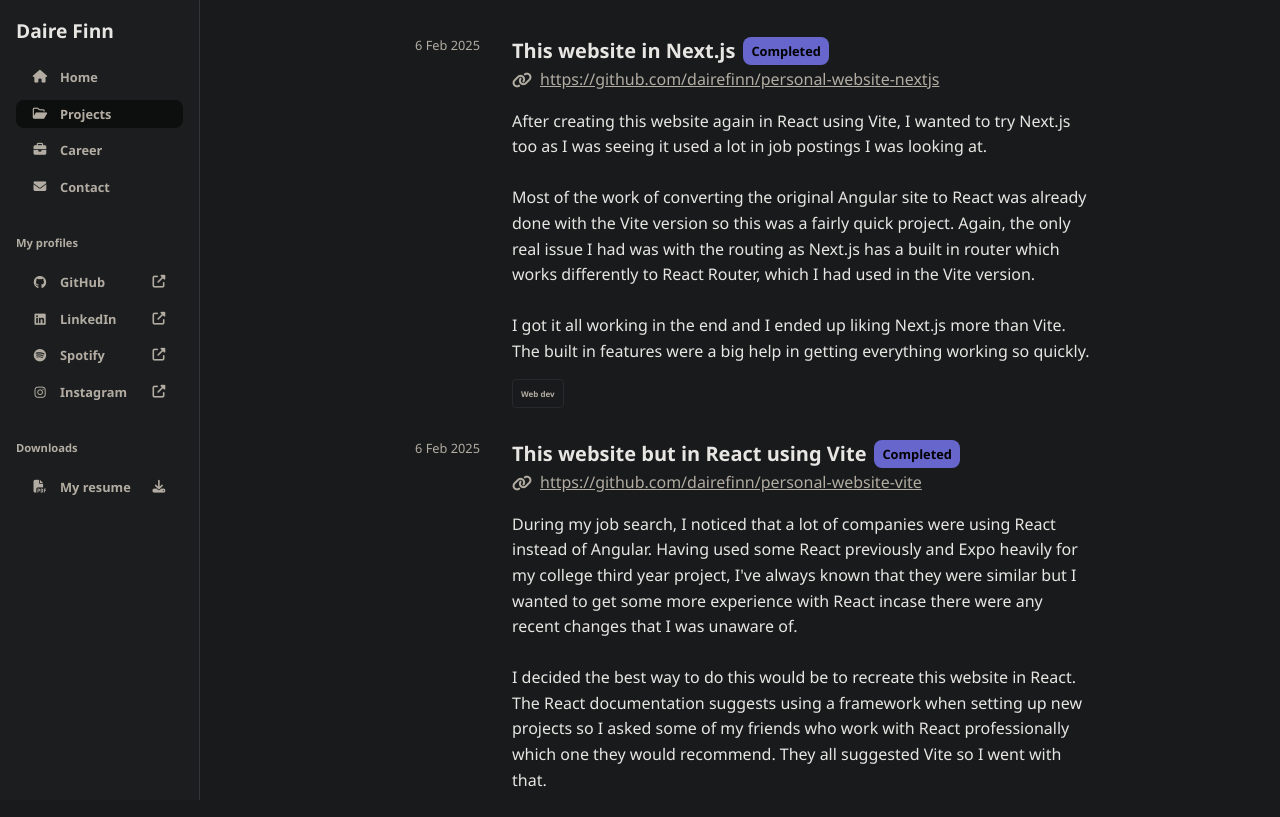
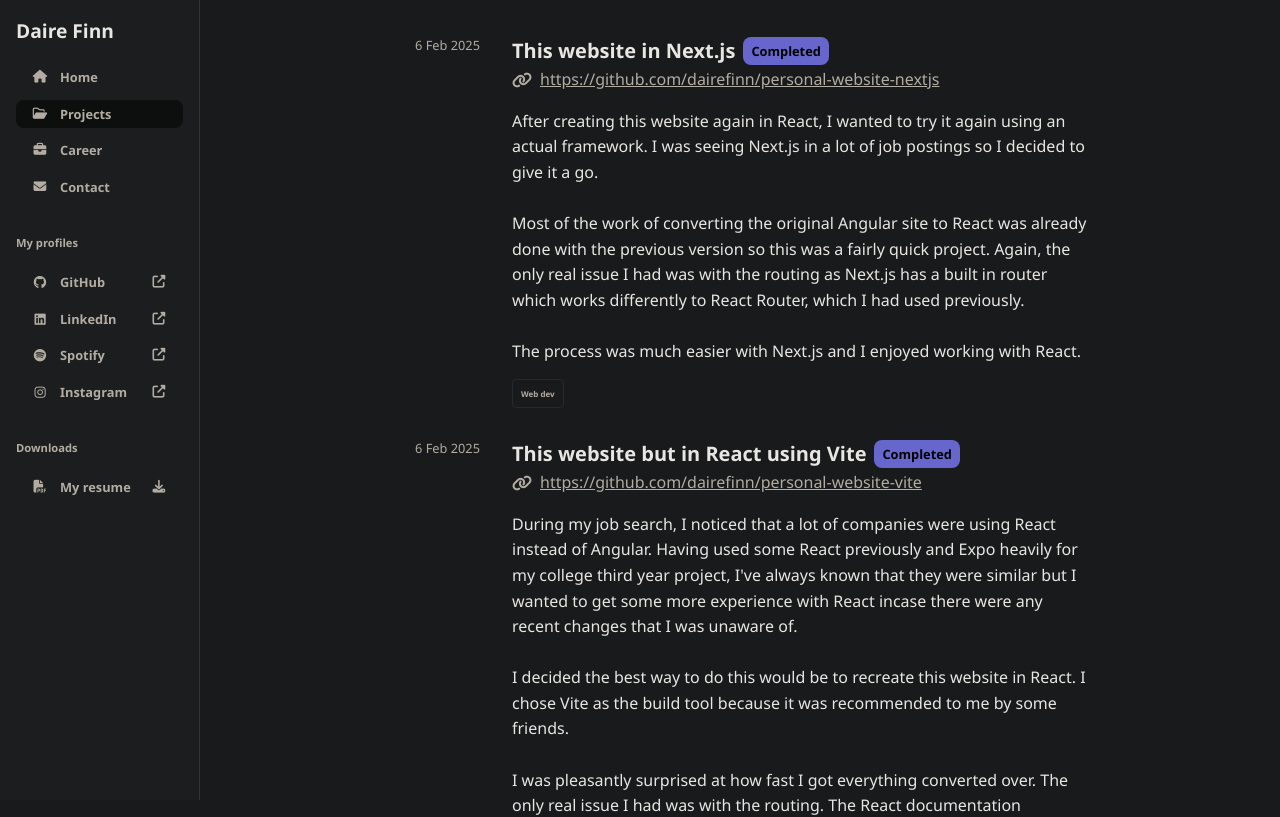
Before and after one commit to dairefinn/dairefinn.github.io, an Angular app: page /projects in a window 1280 px wide. Shown: the top 817 px of the page. Built offline with nearby package versions, Linux system fonts and the light colour scheme.

Commit message:
Updates to project list

```diff
--- a/src/data/projects.ts
+++ b/src/data/projects.ts
@@ -20,11 +20,11 @@
     {
         title: 'This website in Next.js',
         description: `
-            After creating this website again in React using Vite, I wanted to try Next.js too as I was seeing it used a lot in job postings I was looking at.
+            After creating this website again in React, I wanted to try it again using an actual framework. I was seeing Next.js in a lot of job postings so I decided to give it a go.
             <br/><br/>
-            Most of the work of converting the original Angular site to React was already done with the Vite version so this was a fairly quick project. Again, the only real issue I had was with the routing as Next.js has a built in router which works differently to React Router, which I had used in the Vite version.
+            Most of the work of converting the original Angular site to React was already done with the previous version so this was a fairly quick project. Again, the only real issue I had was with the routing as Next.js has a built in router which works differently to React Router, which I had used previously.
             <br/><br/>
-            I got it all working in the end and I ended up liking Next.js more than Vite. The built in features were a big help in getting everything working so quickly.
+            The process was much easier with Next.js and I enjoyed working with React.
             `,
         tags: [Tag.WEB_DEV],
         link: 'https://github.com/dairefinn/personal-website-nextjs',
@@ -36,9 +36,9 @@
         description: `
             During my job search, I noticed that a lot of companies were using React instead of Angular. Having used some React previously and Expo heavily for my college third year project, I've always known that they were similar but I wanted to get some more experience with React incase there were any recent changes that I was unaware of.
             <br/><br/>
-            I decided the best way to do this would be to recreate this website in React. The React documentation suggests using a framework when setting up new projects so I asked some of my friends who work with React professionally which one they would recommend. They all suggested Vite so I went with that.
+            I decided the best way to do this would be to recreate this website in React. I chose Vite as the build tool because it was recommended to me by some friends.
             <br/><br/>
-            I was pleasantly surprised at how fast I got everything converted over. The only real issue I had was with the routing. Angular has a bunch of built in features that make routing easy but React requires you to use a library. I set up React Router and got everything working as expected.
+            I was pleasantly surprised at how fast I got everything converted over. The only real issue I had was with the routing. The React documentation recommends using a framework when starting off but I mistook Vite for a full framework and not just a build tool so nothing was included in the install for routing. I set up React Router and got everything working as expected fairly quickly.
             `,
         tags: [Tag.WEB_DEV],
         link: 'https://github.com/dairefinn/personal-website-vite',
```
